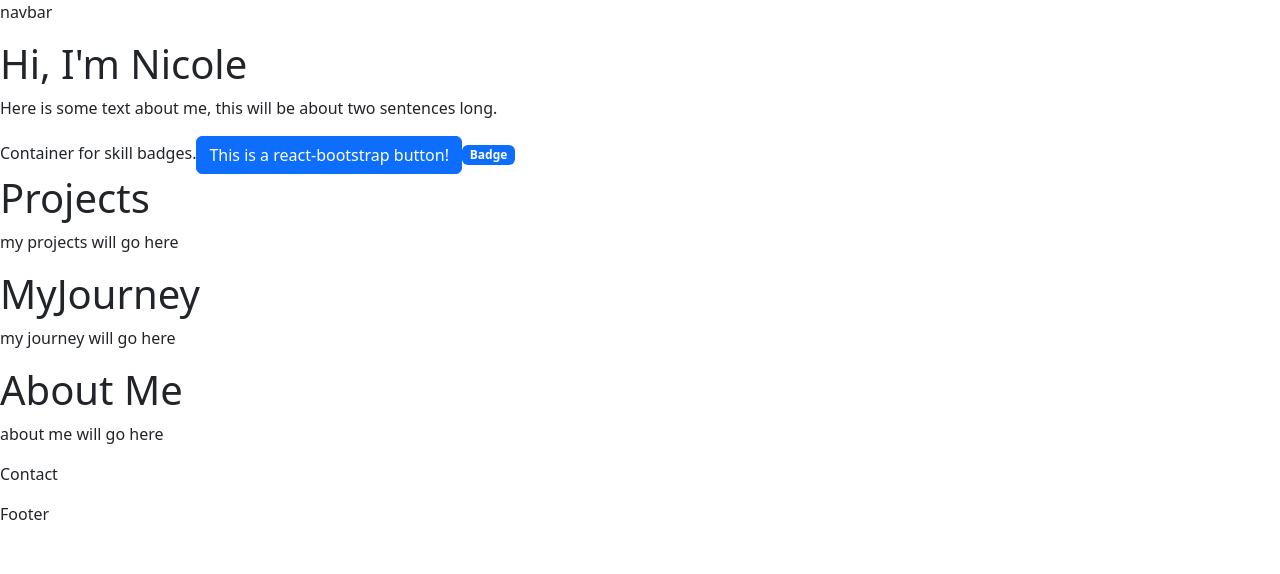
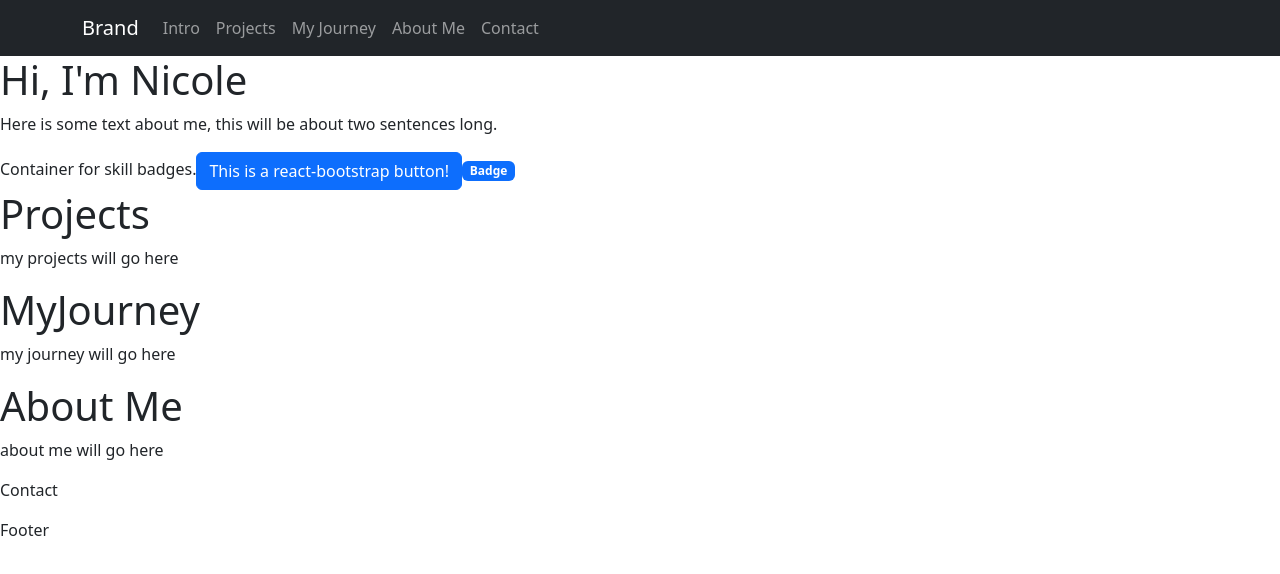
Before and after one commit to nic-cab-sor/nic-cab-sor.github.io, a React (Vite) app: page / in a window 1280 px wide. Shown: the top 574 px of the page. Built offline with nearby package versions, Linux system fonts and the light colour scheme.

Commit message:
Styled navbar and added links to sections

```diff
--- a/src/App.tsx
+++ b/src/App.tsx
@@ -1,7 +1,7 @@
 // import { useState } from 'react'
 // import reactLogo from './assets/react.svg'
 // import viteLogo from '/vite.svg'
-import Navbar from './components/Navbar'
+import MyNavbar from './components/MyNavbar'
 import Intro from './sections/Intro'
 import Projects from './sections/Projects'
 import MyJourney from './sections/MyJourney'
@@ -15,8 +15,8 @@
   return (
     <>
       <header>
-        <Navbar/>
-        <Intro/>
+        <MyNavbar />
+        <Intro />
       </header>
 
       <main>
--- /dev/null
+++ b/src/components/MyNavbar.tsx
@@ -0,0 +1,25 @@
+import Container from 'react-bootstrap/Container';
+import Nav from 'react-bootstrap/Nav';
+import Navbar from 'react-bootstrap/Navbar';
+
+function MyNavbar() {
+    return (
+        <Navbar expand='md' bg='dark' data-bs-theme='dark' sticky='top'>
+            <Container>
+                <Navbar.Brand href='#'>Brand</Navbar.Brand>
+                <Navbar.Toggle aria-controls='basic-navbar-nav' />
+                <Navbar.Collapse id='basic-navbar-nav'>
+                    <Nav className='me-auto'>
+                        <Nav.Link href='#intro'>Intro</Nav.Link>
+                        <Nav.Link href='#projects'>Projects</Nav.Link>
+                        <Nav.Link href='#myjourney'>My Journey</Nav.Link>
+                        <Nav.Link href='#aboutme'>About Me</Nav.Link>
+                        <Nav.Link href='#contact'>Contact</Nav.Link>
+                    </Nav>
+                </Navbar.Collapse>
+            </Container>
+        </Navbar>
+    )
+}
+
+export default MyNavbar
--- a/src/components/Navbar.tsx
+++ /dev/null
@@ -1,10 +0,0 @@
-function Navbar() {
-    return (
-        <nav>
-            <p>navbar</p>
-        </nav>
-
-    )
-}
-
-export default Navbar
--- a/src/sections/AboutMe.tsx
+++ b/src/sections/AboutMe.tsx
@@ -1,6 +1,6 @@
 function AboutMe() {
     return (
-        <section>
+        <section id='aboutme'>
             <header>
                 <h1>About Me</h1>
             </header>
--- a/src/sections/Contact.tsx
+++ b/src/sections/Contact.tsx
@@ -1,6 +1,6 @@
 function Contact() {
     return (
-        <section>
+        <section id='contact'>
             <p>Contact</p>
         </section>
     )
--- a/src/sections/Intro.tsx
+++ b/src/sections/Intro.tsx
@@ -3,7 +3,7 @@
 
 function Intro() {
     return (
-        <section>
+        <section id='intro'>
             <header>
                 <h1>Hi, I'm Nicole</h1>
             </header>
--- a/src/sections/MyJourney.tsx
+++ b/src/sections/MyJourney.tsx
@@ -1,6 +1,6 @@
 function MyJourney() {
     return (
-        <section>
+        <section id='myjourney'>
             <header>
                 <h1>MyJourney</h1>
             </header>
--- a/src/sections/Projects.tsx
+++ b/src/sections/Projects.tsx
@@ -1,6 +1,6 @@
 function Projects() {
     return (
-        <section>
+        <section id='projects'>
             <header>
                 <h1>Projects</h1>
             </header>
```
